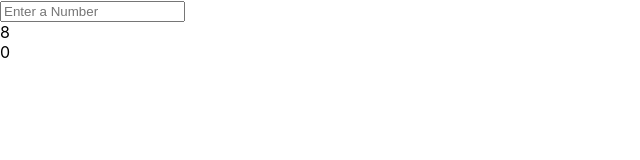
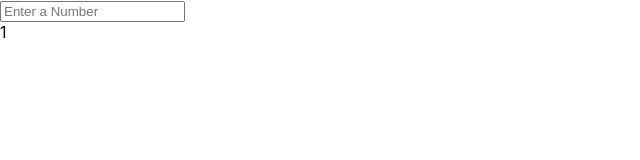
Before and after one commit to henreth/fibonacci, a React (Create React App) app: page / in a window 1280 px wide. Shown: the top 160 px of the page, without its empty margins (0-640 px from the left). Built offline with nearby package versions, Linux system fonts and the light colour scheme.

Commit message:
memoized fib

```diff
--- a/src/components/App/App.tsx
+++ b/src/components/App/App.tsx
@@ -16,6 +16,14 @@ function App() {
     return fibonacci(num-1) + fibonacci(num-2)
   }
 
+  function fib(num:number, memo = [undefined,1,1]): any {
+    if (memo[num] !== undefined) return memo[num]
+    let res = fib(num - 1, memo) + fib(num - 2, memo)
+    memo[num] = res
+    return res
+}
+
+
   return (
     <>
     <input
@@ -27,8 +35,9 @@ function App() {
       ref={numInputRef}
       onChange={handleResultChange}
     />
-    <div>{fibonacci(6)}</div>
-    <div>{result}</div>
+    <div>{fibonacci(result)}</div>
+    {/* <div>{fib(result)}</div> */}
+    {/* <div>{result}</div> */}
     </>
   );
 }
```
